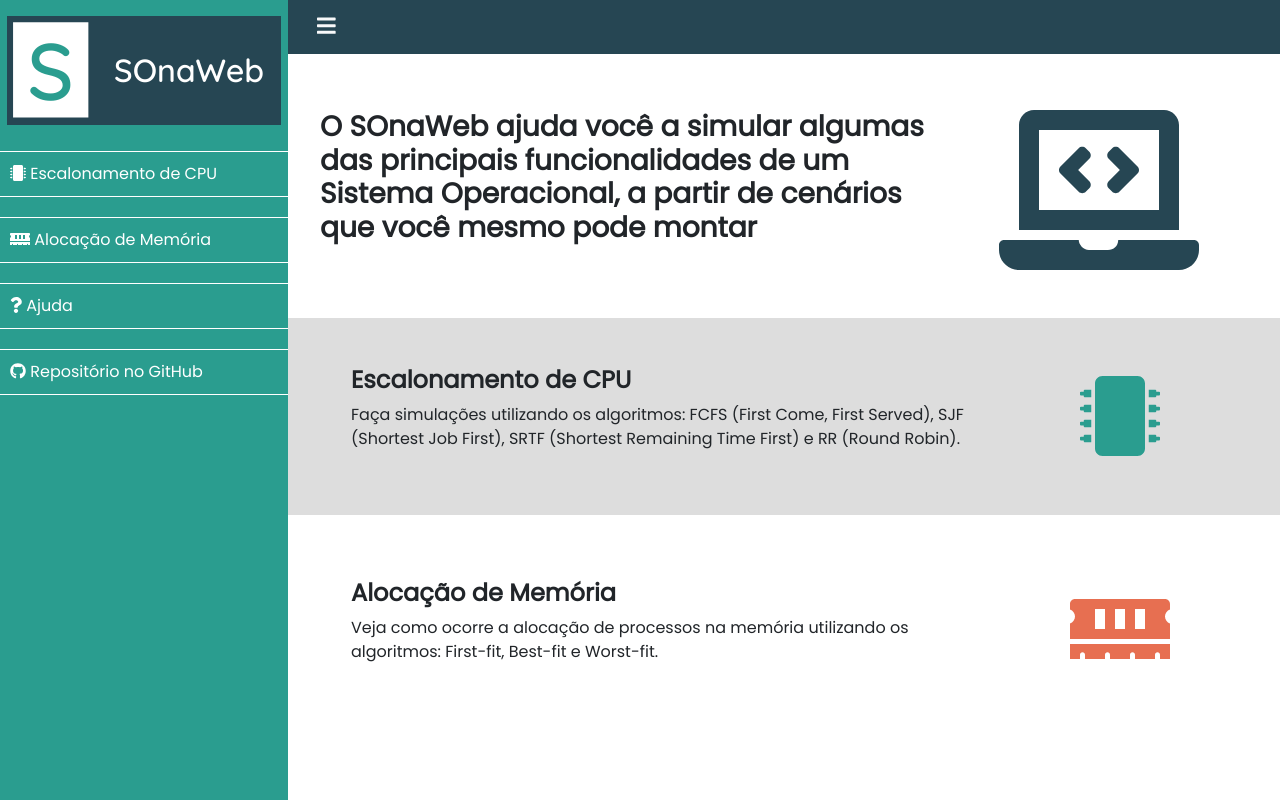
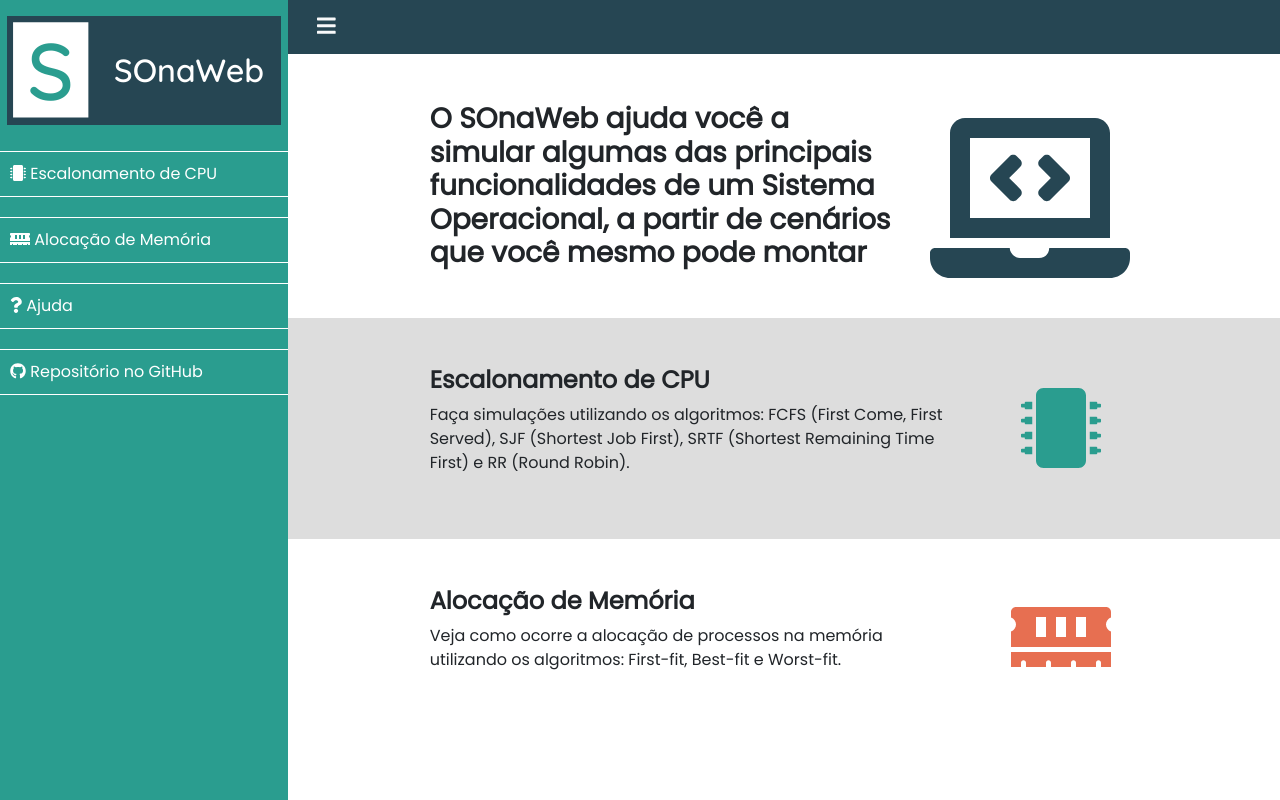
Before and after one commit to TiagoFreitas03/sonaweb, a React (Vite) app: page / in a window 1280 px wide. Built offline with nearby package versions, Linux system fonts and the light colour scheme.

Commit message:
reestilização das páginas

```diff
--- a/src/pages/Landing.tsx
+++ b/src/pages/Landing.tsx
@@ -1,44 +1,64 @@
+import { ReactNode } from "react"
+import clsx from 'clsx'
+
+interface RowProps {
+	children: ReactNode
+	bgGray?: boolean
+}
+
+function Row({ children, bgGray = false }: RowProps) {
+	return (
+		<div className={clsx("row px-4", { 'bg-light-grey': bgGray })}>
+			<div className="col-lg-10 mx-auto">
+				<div className="row p-4">
+					{ children }
+				</div>
+			</div>
+		</div>
+	)
+}
+
 export function Landing() {
 	return (
 		<div className="container-fluid mt-4">
-			<div className="row p-4">
-				<div className="col-md-8 p-2">
+			<Row>
+				<div className="col-md-8 pb-3">
 					<h3>
 						<b>O SOnaWeb ajuda você a simular algumas das principais funcionalidades
 						de um Sistema Operacional, a partir de cenários que você mesmo pode montar</b>
 					</h3>
 				</div>
 
-				<div className="col-md-4 p-2 text-center">
+				<div className="col-md-4 px-2 py-3 text-center my-auto">
 					<i className="fas fa-laptop-code fa-10x text-grey"></i>
 				</div>
-			</div>
+			</Row>
 
-			<div className="row p-5 bg-light-grey my-3">
-				<div className="col-md-9">
+			<Row bgGray>
+				<div className="col-md-9 py-4">
 					<h4><b>Escalonamento de CPU</b></h4>
 
 					<p>Faça simulações utilizando os algoritmos: FCFS (First Come, First Served),
 						SJF (Shortest Job First), SRTF (Shortest Remaining Time First) e RR (Round Robin).</p>
 				</div>
 
-				<div className="col-md-3 my-auto text-center">
+				<div className="col-md-3 my-auto text-center py-4">
 					<i className="fas fa-microchip fa-5x text-green"></i>
 				</div>
-			</div>
+			</Row>
 
-			<div className="row p-5 my-3">
-				<div className="col-md-9">
+			<Row>
+				<div className="col-md-9 py-4">
 					<h4><b>Alocação de Memória</b></h4>
 
 					<p>Veja como ocorre a alocação de processos na memória
 						utilizando os algoritmos: First-fit, Best-fit e Worst-fit.</p>
 				</div>
 
-				<div className="col-md-3 my-auto text-center">
+				<div className="col-md-3 my-auto text-center py-4">
 					<i className="fas fa-memory fa-5x text-red"></i>
 				</div>
-			</div>
+			</Row>
 		</div>
 	)
 }
--- a/src/pages/NotFound.tsx
+++ b/src/pages/NotFound.tsx
@@ -1,9 +1,9 @@
 export function NotFound() {
 	return (
-		<div className="container mt-4">
-			<h1>Erro 404</h1>
+		<div className="container-fluid mt-4 text-center">
+			<h1 className="display-4 mb-3">Erro 404</h1>
 
-			<p>Página Não Encontrada</p>
+			<h3>Página Não Encontrada</h3>
 		</div>
 	)
 }
```
